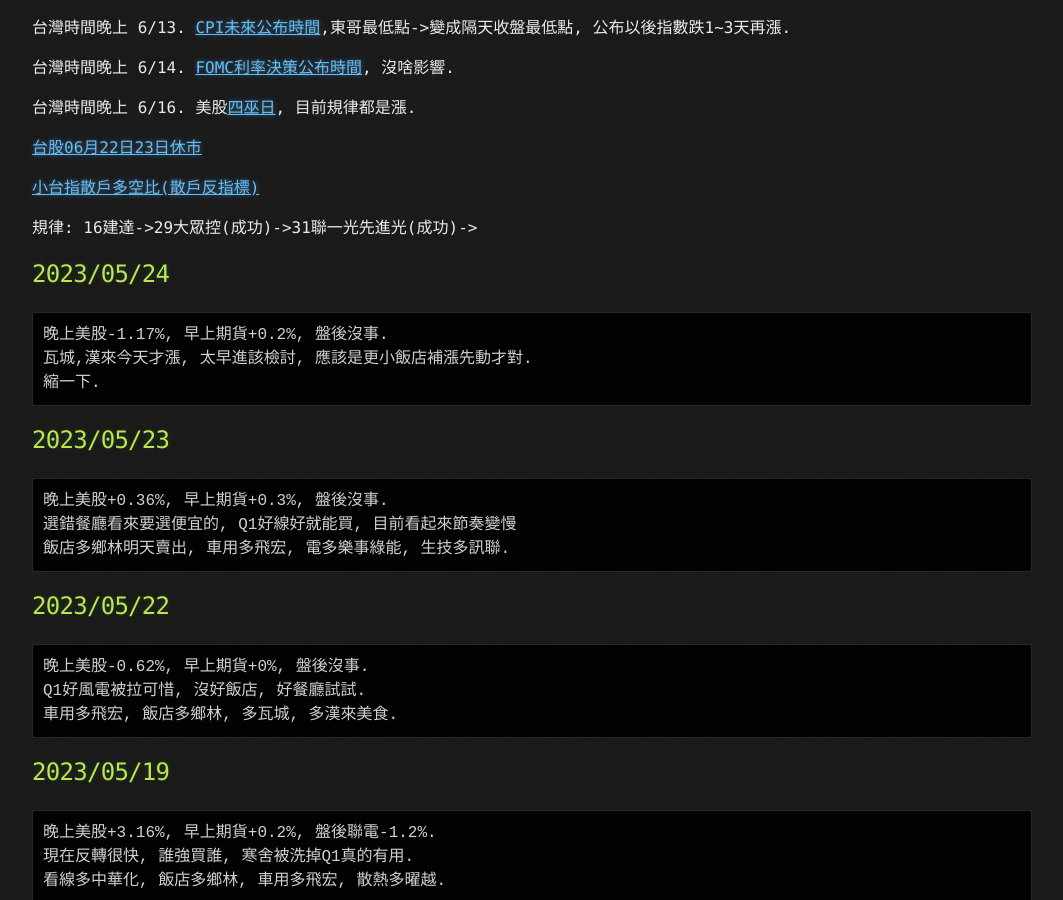
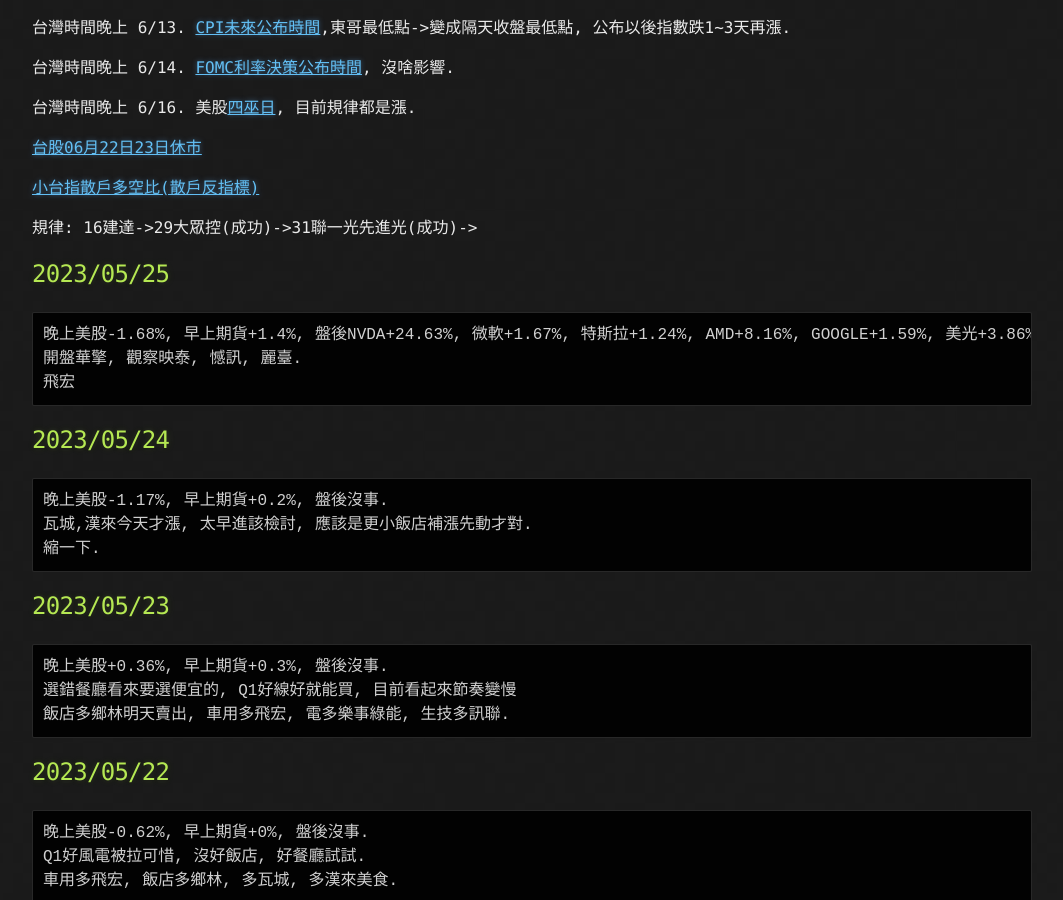
Before and after one commit to lepg5487/Stock_God, a Jekyll site: the page built from index.md, in a window 1280 px wide and 900 px high, scrolled down 322 px. Shown: the whole window, without its empty margins (108-1171 px from the left). Built offline with Jekyll 4.4.1, drawn with Linux system fonts in a browser that asks for light colours; our own code applies the rules of GitHub Pages for plain Markdown files.

Commit message:
Update index.md

````diff
--- a/index.md
+++ b/index.md
@@ -17,6 +17,13 @@
 [小台指散戶多空比(散戶反指標)](https://www.macromicro.me/charts/20069/tw-mtx-long-to-short-ratio-of-individual-player)
 
 規律: 16建達->29大眾控(成功)->31聯一光先進光(成功)->
+
+## 2023/05/25
+```
+晚上美股-1.68%, 早上期貨+1.4%, 盤後NVDA+24.63%, 微軟+1.67%, 特斯拉+1.24%, AMD+8.16%, GOOGLE+1.59%, 美光+3.86%, 台積電+6.81%.
+開盤華擎, 觀察映泰, 憾訊, 麗臺.
+飛宏
+```
 
 ## 2023/05/24
 ```
````
